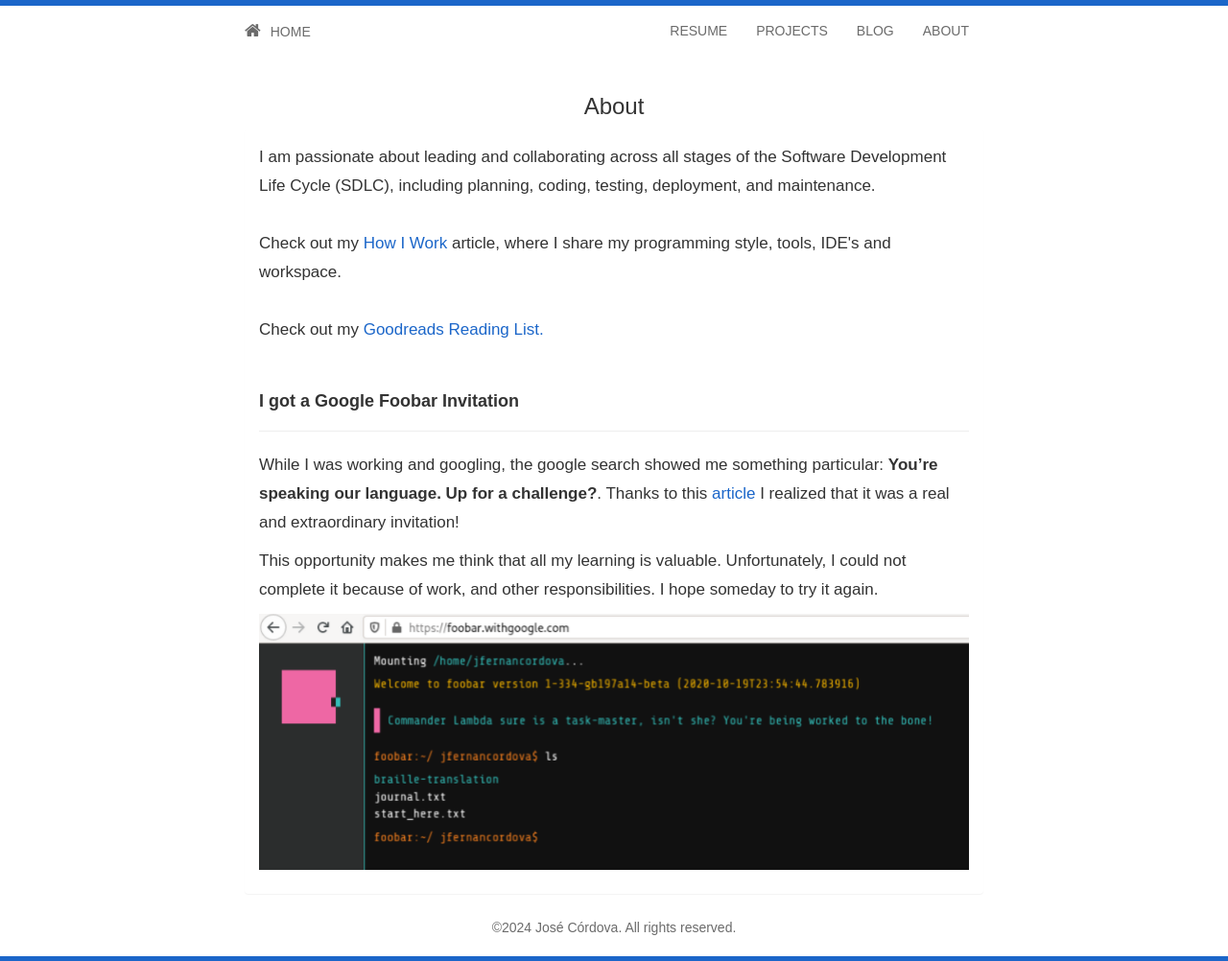
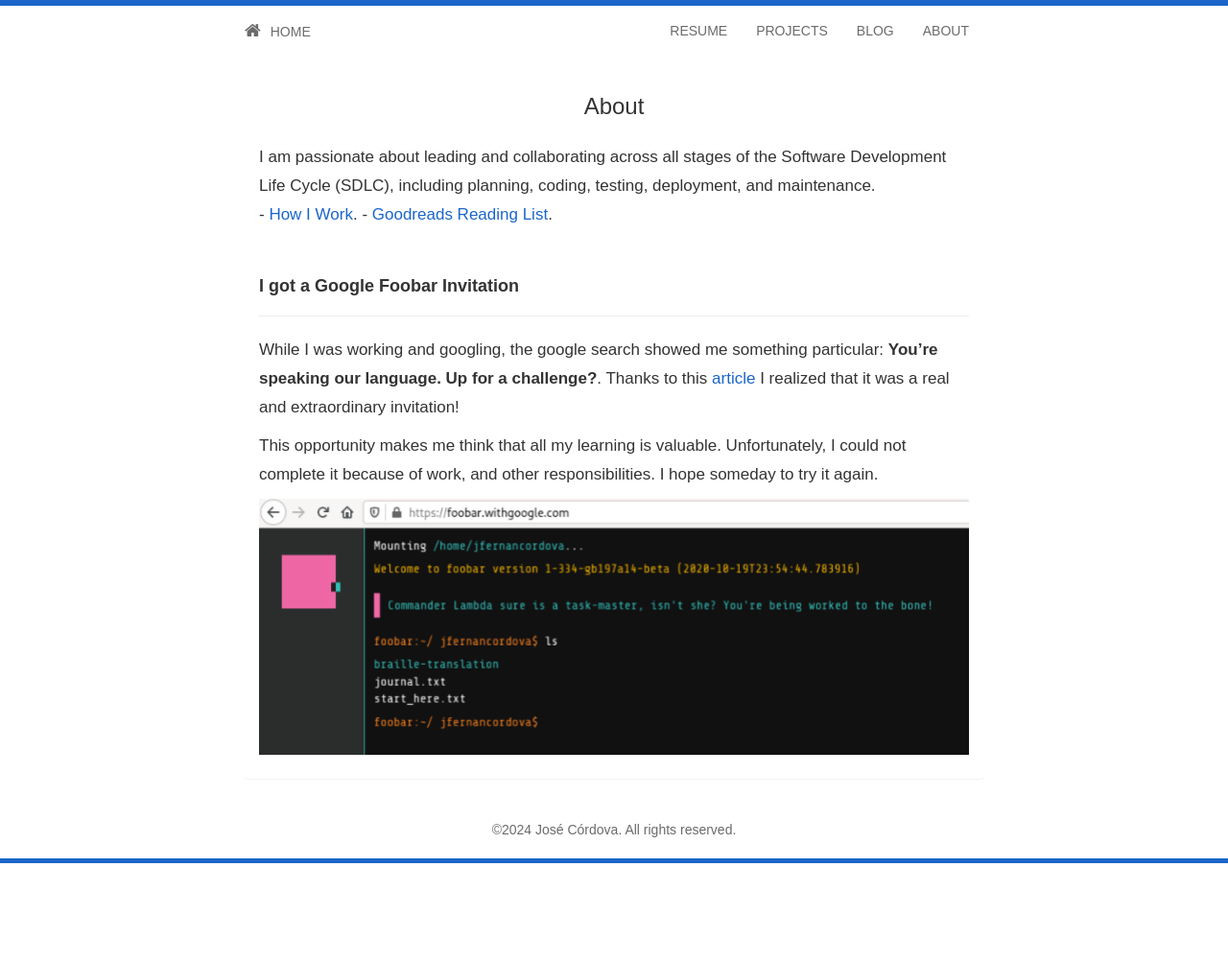
Before and after one commit to jfernancordova/jfernancordova.github.io, a Jekyll site: the page built from about.html, in a window 1280 px wide. Shown: the whole page at 96% size. Built offline with Jekyll 4.4.1, drawn with Linux system fonts in a browser that asks for light colours; nearby versions of some CDN libraries; after the commit the page ends 900 px from its top, so only the background shows below that.

Commit message:
Update about.html

```diff
--- a/about.html
+++ b/about.html
@@ -11,11 +11,8 @@ title: About
                 <div>
                     I am passionate about leading and collaborating across all stages of the Software Development Life Cycle (SDLC), including planning, coding, testing, deployment, and maintenance.
                     <br>
-                    <br>
-                    Check out my <a href="./how-i-work.html">How I Work</a> article, where I share my programming style, tools, IDE's and workspace.
-                    <br>
-                    <br>
-                    Check out my <a href="https://www.goodreads.com/review/list/116582849-jos-c-rdova">Goodreads Reading List.</a>
+                    - <a href="./how-i-work.html">How I Work</a>.
+                    - <a href="https://www.goodreads.com/review/list/116582849-jos-c-rdova">Goodreads Reading List</a>.
                 </div>
                 <br>
                 <h3 id="i-got-a-google-foobar-invitation">I got a Google Foobar Invitation</h3>
```
